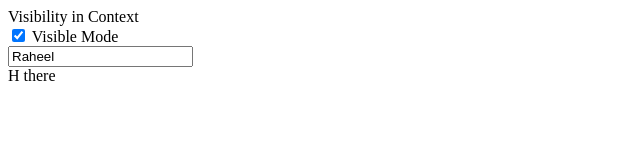
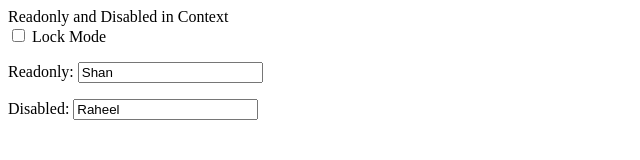
Before and after one commit to raheelshan/jsRibbon, a plain HTML site: page context.html in a window 1280 px wide. Shown: the whole page, without its empty margins (0-640 px from the left). Drawn offline with Linux system fonts and the light colour scheme.

Commit message:
readonly & disabled bindings done for context

```diff
--- a/context.html
+++ b/context.html
@@ -121,8 +121,7 @@
 
         </div>         -->
 
-        Visibility in Context
-
+        <!-- Visibility in Context
         <div data-bind="component:Visibility , context : visibility">
             <label>
                 <input type="checkbox" data-bind="value:isVisible" checked /> Visible Mode
@@ -136,6 +135,21 @@
                     H there
                 </div>
             </div>
+        </div> -->
+
+        Readonly and Disabled in Context
+        <div data-bind="component:Lock , context : lock">
+            <label>
+                <input type="checkbox" data-bind="value:isLocked"  /> Lock Mode
+            </label>
+
+            <div data-bind="component:Container">
+                <p>Readonly: <input name="lastName" type="text" data-bind="value: lastName, readonly: lock.isLocked "
+                        value="Shan" /></p>
+                <p>Disabled: <input name="firstName" type="text" data-bind="value: firstName, disabled: lock.isLocked "
+                        value="Raheel" /></p>
+
+            </div>
         </div>
 
 
--- a/jsRibbon-component-state.js
+++ b/jsRibbon-component-state.js
@@ -992,16 +992,64 @@
 
     function applyReadOnly(el, key, type, state, update, subscribe) {
         if (type === 'readonly') {
+
+            const parts = key.split('.');
+
+            if (parts.length > 1) {
+
+                let result = resolvePath(el, key);
+
+                let { state: targetState, subscribe: targetSubscribe, key: finalKey } = result;
+
+                try {
+
+                    el.readOnly = !!targetState[finalKey];
+                    targetSubscribe(finalKey, val => {
+                        el.readOnly = !!val;
+                    });
+
+                } catch (e) {
+                    console.warn('Invalid visible binding:', finalKey);
+                }
+
+                return;
+            }
+
             el.readOnly = !!state[key];
             subscribe(key, val => {
                 el.readOnly = !!val;
             });
+
         }
     }
 
     function applyDisabled(el, key, type, state, update, subscribe) {
         if (type === 'disabled') {
+
+            const parts = key.split('.');
+
+            if (parts.length > 1) {
+
+                let result = resolvePath(el, key);
+
+                let { state: targetState, subscribe: targetSubscribe, key: finalKey } = result;
+
+                try {
+
+                    el.disabled = !!targetState[finalKey];
+                    targetSubscribe(finalKey, val => {
+                        el.disabled = !!val;
+                    });
+
+                } catch (e) {
+                    console.warn('Invalid visible binding:', finalKey);
+                }
+
+                return;
+            }
+
             el.disabled = !!state[key];
+
             subscribe(key, val => {
                 el.disabled = !!val;
             });
```
Also changed, not shown: checkbox.html (+2 -2 lines).
